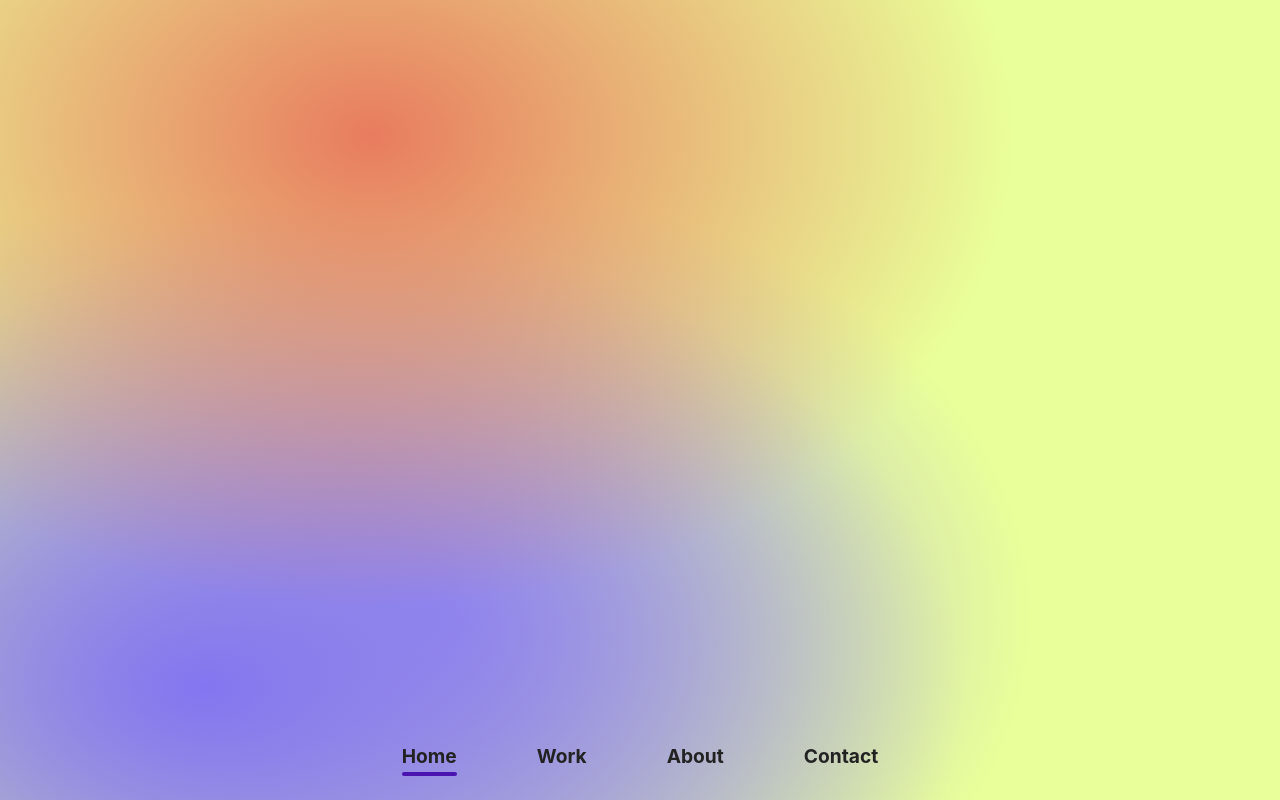
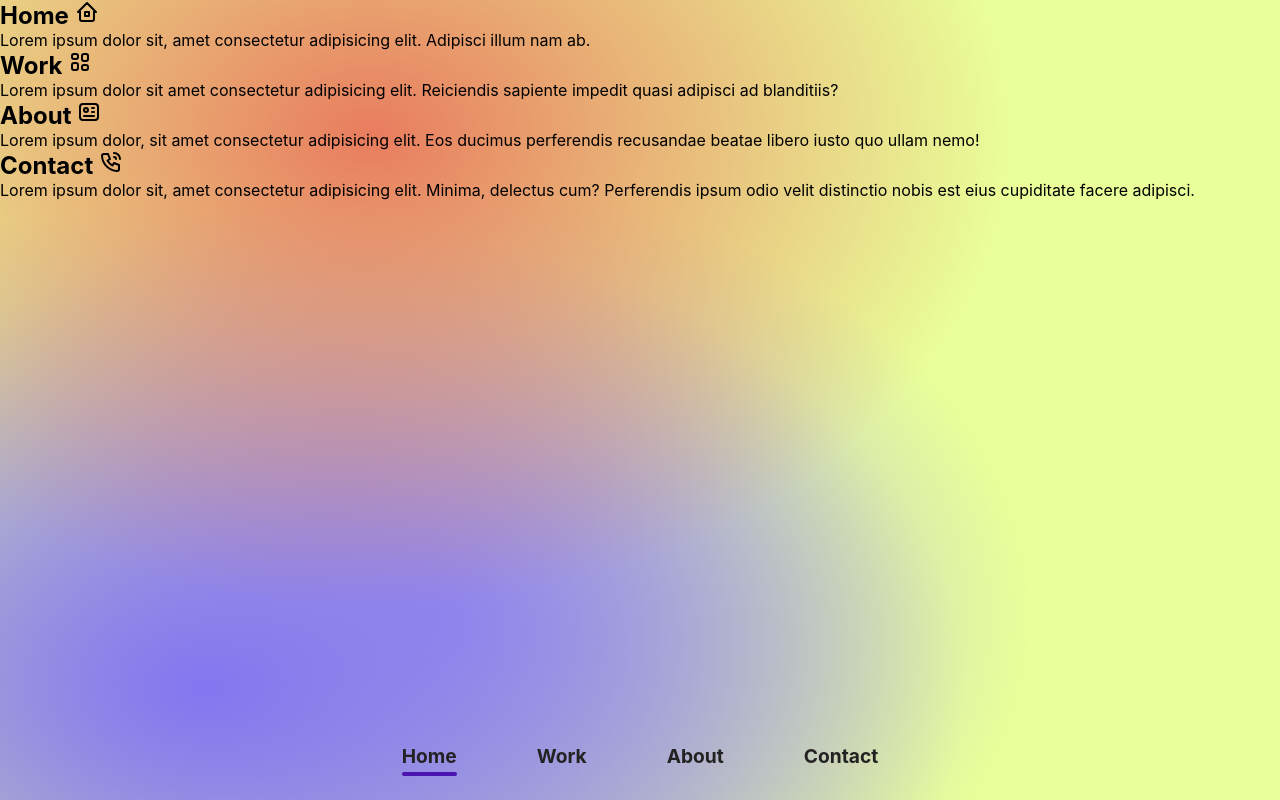
Before and after one commit to haroldjeshua/gsap-demo, a plain HTML site: page index.html in a window 1280 px wide. Drawn offline with nearby package versions, Linux system fonts and the light colour scheme.

Commit message:
gsap demo

```diff
--- a/index.html
+++ b/index.html
@@ -34,6 +34,120 @@
       </ul>
     </nav>
 
+    <section>
+      <div class="card">
+        <h1>
+          Home
+          <svg
+            xmlns="http://www.w3.org/2000/svg"
+            class="icon icon-tabler icon-tabler-home-2"
+            width="24"
+            height="24"
+            viewBox="0 0 24 24"
+            stroke-width="2"
+            stroke="currentColor"
+            fill="none"
+            stroke-linecap="round"
+            stroke-linejoin="round"
+          >
+            <path stroke="none" d="M0 0h24v24H0z" fill="none"></path>
+            <polyline points="5 12 3 12 12 3 21 12 19 12"></polyline>
+            <path d="M5 12v7a2 2 0 0 0 2 2h10a2 2 0 0 0 2 -2v-7"></path>
+            <rect x="10" y="12" width="4" height="4"></rect>
+          </svg>
+        </h1>
+
+        <p>
+          Lorem ipsum dolor sit, amet consectetur adipisicing elit. Adipisci
+          illum nam ab.
+        </p>
+      </div>
+      <div class="card">
+        <h1>
+          Work
+          <svg
+            xmlns="http://www.w3.org/2000/svg"
+            class="icon icon-tabler icon-tabler-layout-2"
+            width="24"
+            height="24"
+            viewBox="0 0 24 24"
+            stroke-width="2"
+            stroke="currentColor"
+            fill="none"
+            stroke-linecap="round"
+            stroke-linejoin="round"
+          >
+            <path stroke="none" d="M0 0h24v24H0z" fill="none"></path>
+            <rect x="4" y="4" width="6" height="5" rx="2"></rect>
+            <rect x="4" y="13" width="6" height="7" rx="2"></rect>
+            <rect x="14" y="4" width="6" height="7" rx="2"></rect>
+            <rect x="14" y="15" width="6" height="5" rx="2"></rect>
+          </svg>
+        </h1>
+        <p>
+          Lorem ipsum dolor sit amet consectetur adipisicing elit. Reiciendis
+          sapiente impedit quasi adipisci ad blanditiis?
+        </p>
+      </div>
+      <div class="card">
+        <h1>
+          About
+          <svg
+            xmlns="http://www.w3.org/2000/svg"
+            class="icon icon-tabler icon-tabler-id"
+            width="24"
+            height="24"
+            viewBox="0 0 24 24"
+            stroke-width="2"
+            stroke="currentColor"
+            fill="none"
+            stroke-linecap="round"
+            stroke-linejoin="round"
+          >
+            <path stroke="none" d="M0 0h24v24H0z" fill="none"></path>
+            <rect x="3" y="4" width="18" height="16" rx="3"></rect>
+            <circle cx="9" cy="10" r="2"></circle>
+            <line x1="15" y1="8" x2="17" y2="8"></line>
+            <line x1="15" y1="12" x2="17" y2="12"></line>
+            <line x1="7" y1="16" x2="17" y2="16"></line>
+          </svg>
+        </h1>
+        <p>
+          Lorem ipsum dolor, sit amet consectetur adipisicing elit. Eos ducimus
+          perferendis recusandae beatae libero iusto quo ullam nemo!
+        </p>
+      </div>
+      <div class="card">
+        <h1>
+          Contact
+          <svg
+            xmlns="http://www.w3.org/2000/svg"
+            class="icon icon-tabler icon-tabler-phone-call"
+            width="24"
+            height="24"
+            viewBox="0 0 24 24"
+            stroke-width="2"
+            stroke="currentColor"
+            fill="none"
+            stroke-linecap="round"
+            stroke-linejoin="round"
+          >
+            <path stroke="none" d="M0 0h24v24H0z" fill="none"></path>
+            <path
+              d="M5 4h4l2 5l-2.5 1.5a11 11 0 0 0 5 5l1.5 -2.5l5 2v4a2 2 0 0 1 -2 2a16 16 0 0 1 -15 -15a2 2 0 0 1 2 -2"
+            ></path>
+            <path d="M15 7a2 2 0 0 1 2 2"></path>
+            <path d="M15 3a6 6 0 0 1 6 6"></path>
+          </svg>
+        </h1>
+        <p>
+          Lorem ipsum dolor sit, amet consectetur adipisicing elit. Minima,
+          delectus cum? Perferendis ipsum odio velit distinctio nobis est eius
+          cupiditate facere adipisci.
+        </p>
+      </div>
+    </section>
+
     <script
       src="https://cdnjs.cloudflare.com/ajax/libs/gsap/3.11.3/gsap.min.js"
       integrity="sha512-gmwBmiTVER57N3jYS3LinA9eb8aHrJua5iQD7yqYCKa5x6Jjc7VDVaEA0je0Lu0bP9j7tEjV3+1qUm6loO99Kw=="
--- a/main.js
+++ b/main.js
@@ -17,8 +17,9 @@ items.forEach((item) => {
     const state = Flip.getState(activeNav);
     item.appendChild(activeNav);
     Flip.from(state, {
-      duration: 0.5,
+      duration: 1.25,
       absolute: true,
+      ease: "elastic(1, 0.5)",
     });
   });
 });
--- a/style.css
+++ b/style.css
@@ -43,6 +43,7 @@ nav {
 
 .nav-item {
   position: relative;
+  cursor: pointer;
 }
 
 .active-nav {
```
